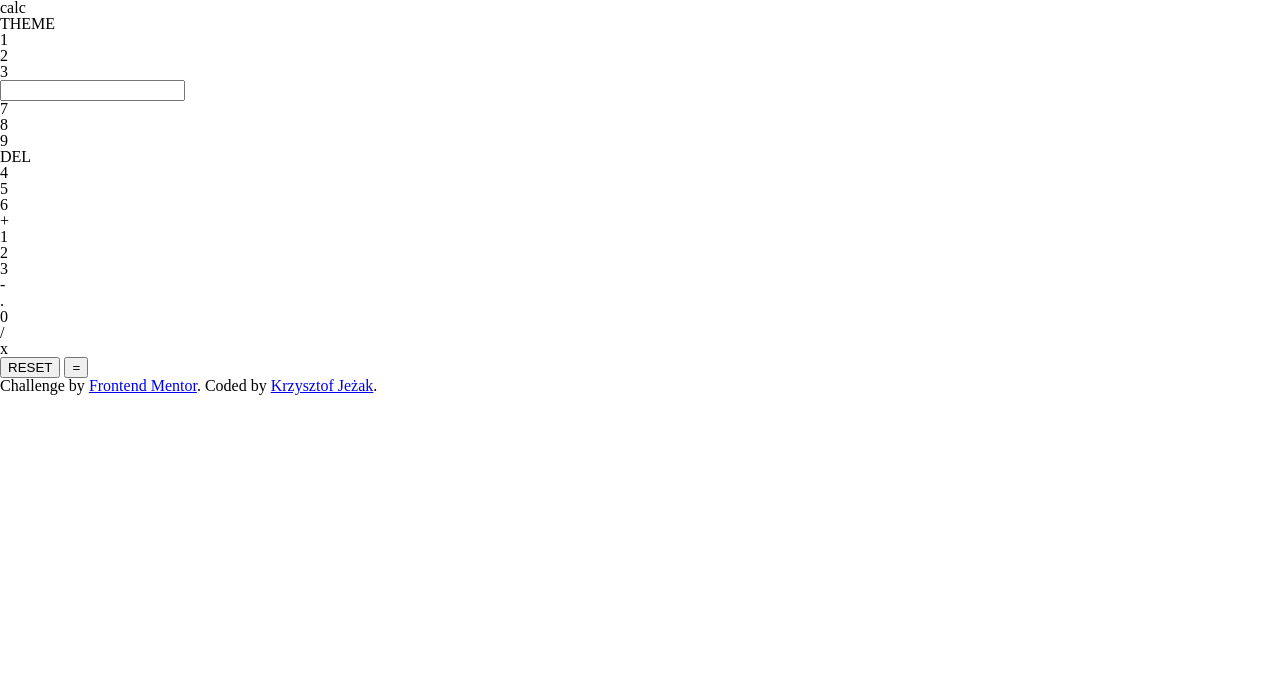
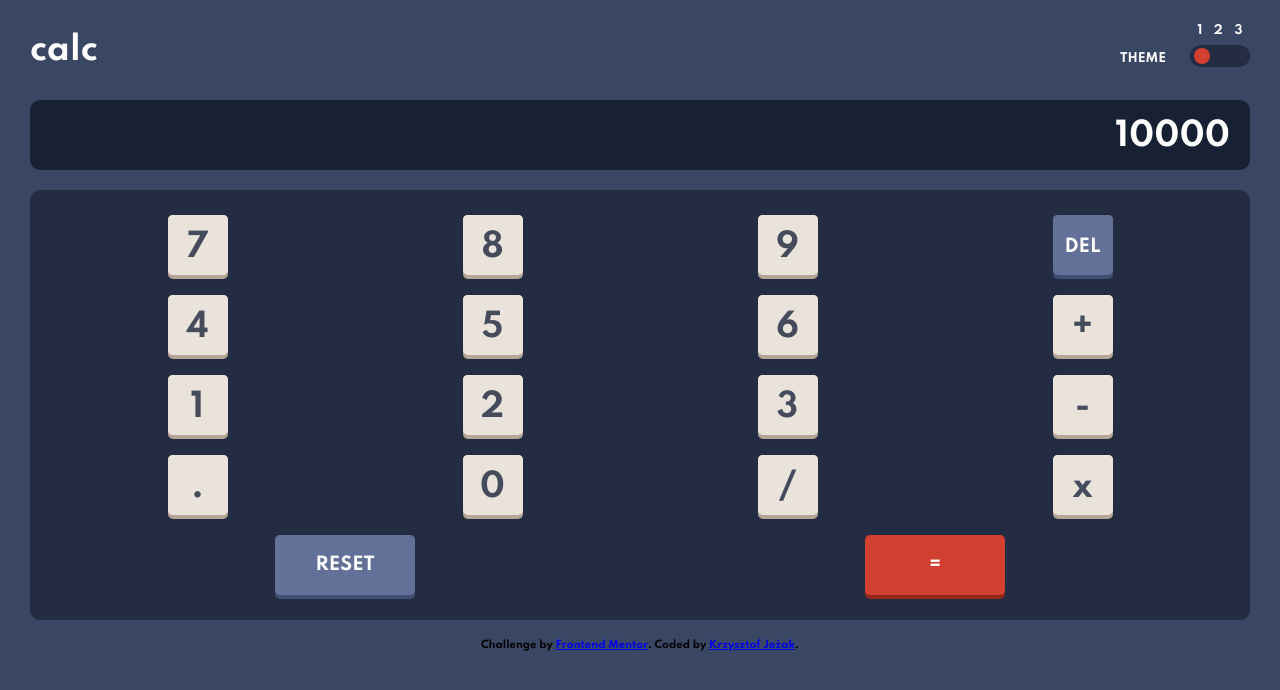
Before and after one commit to Olundir/CalculatorApp, a plain HTML site: page index.html in a window 1280 px wide. Drawn offline with Linux system fonts and the light colour scheme.

Commit message:
done with theme1 css

```diff
--- a/index.html
+++ b/index.html
@@ -9,60 +9,102 @@
     <link rel="stylesheet" href="style.css" />
     <title>Calculator App</title>
   </head>
-  <body>
+  <body class="bodyTheme1">
     <main>
-      <div class="section">
+      <nav class="navTheme1">
         <h1>calc</h1>
-        <div>
+        <div class="navText">
           <h2>THEME</h2>
           <div class="switchContainer">
-            <h4>1</h4>
-            <h4>2</h4>
-            <h4>3</h4>
-            <div id="toggleContainer">
-              <div id="toggle"></div>
+            <div class="toggleNumbers">
+              <h4>1</h4>
+              <h4>2</h4>
+              <h4>3</h4>
+            </div>
+            <div class="toggleContainer toggleCTheme1">
+              <div class="toggle toggleTheme1"></div>
             </div>
           </div>
         </div>
+      </nav>
+      <div class="resultScreenContainer screenTheme1">
+        <div class="result">10000</div>
       </div>
-      <div class="section">
-        <input type="number" name="result" id="result" />
-      </div>
-      <div class="section">
-        <div class="tile digits">7</div>
-        <div class="tile shadow"></div>
-        <div class="tile digits">8</div>
-        <div class="tile shadow"></div>
-        <div class="tile digits">9</div>
-        <div class="tile shadow"></div>
-        <div class="tile delete">DEL</div>
-        <div class="tile shadow"></div>
-        <div class="tile digits">4</div>
-        <div class="tile shadow"></div>
-        <div class="tile digits">5</div>
-        <div class="tile shadow"></div>
-        <div class="tile digits">6</div>
-        <div class="tile shadow"></div>
-        <div class="tile plus">+</div>
-        <div class="tile shadow"></div>
-        <div class="tile digits">1</div>
-        <div class="tile shadow"></div>
-        <div class="tile digits">2</div>
-        <div class="tile shadow"></div>
-        <div class="tile digits">3</div>
-        <div class="tile shadow"></div>
-        <div class="tile minus">-</div>
-        <div class="tile shadow"></div>
-        <div class="tile dot">.</div>
-        <div class="tile shadow"></div>
-        <div class="tile digits">0</div>
-        <div class="tile shadow"></div>
-        <div class="tile divide">/</div>
-        <div class="tile shadow"></div>
-        <div class="tile multiply">x</div>
-        <div class="tile shadow"></div>
-        <button type="reset">RESET</button>
-        <button type="submit">=</button>
+      <div class="keypad keypadTheme1">
+        <div class="keypadContainer">
+          <div class="tile digits">
+            <div class="tile shadowTheme1"></div>
+            <div class="tile inner">7</div>
+          </div>
+          <div class="tile digits">
+            <div class="tile shadowTheme1"></div>
+            <div class="tile inner">8</div>
+          </div>
+          <div class="tile digits">
+            <div class="tile shadowTheme1"></div>
+            <div class="tile inner">9</div>
+          </div>
+          <div class="tile digits">
+            <div class="tile shadowDELTheme1"></div>
+            <div class="tile innerDELTheme1">DEL</div>
+          </div>
+          <div class="tile digits">
+            <div class="tile shadowTheme1"></div>
+            <div class="tile inner">4</div>
+          </div>
+          <div class="tile digits">
+            <div class="tile shadowTheme1"></div>
+            <div class="tile inner">5</div>
+          </div>
+          <div class="tile digits">
+            <div class="tile shadowTheme1"></div>
+            <div class="tile inner">6</div>
+          </div>
+          <div class="tile plus">
+            <div class="tile shadowTheme1"></div>
+            <div class="tile inner">+</div>
+          </div>
+          <div class="tile digits">
+            <div class="tile shadowTheme1"></div>
+            <div class="tile inner">1</div>
+          </div>
+          <div class="tile digits">
+            <div class="tile shadowTheme1"></div>
+            <div class="tile inner">2</div>
+          </div>
+          <div class="tile digits">
+            <div class="tile shadowTheme1"></div>
+            <div class="tile inner">3</div>
+          </div>
+          <div class="tile minus">
+            <div class="tile shadowTheme1"></div>
+            <div class="tile inner">-</div>
+          </div>
+          <div class="tile dot">
+            <div class="tile shadowTheme1"></div>
+            <div class="tile inner">.</div>
+          </div>
+          <div class="tile digits">
+            <div class="tile shadowTheme1"></div>
+            <div class="tile inner">0</div>
+          </div>
+          <div class="tile divide">
+            <div class="tile shadowTheme1"></div>
+            <div class="tile inner">/</div>
+          </div>
+          <div class="tile multiply">
+            <div class="tile shadowTheme1"></div>
+            <div class="tile inner">x</div>
+          </div>
+          <div class="re buttons">
+            <div class="resetShadowTheme1 btn"></div>
+            <button type="button" class="reset btn">RESET</button>
+          </div>
+          <div class="eq buttons">
+            <div class="equalsShadowTheme1 btn"></div>
+            <button type="button" class="equals btn">=</button>
+          </div>
+        </div>
       </div>
     </main>
     <div class="attribution">
--- a/style.css
+++ b/style.css
@@ -0,0 +1,242 @@
+:root {
+  font-size: 10px;
+}
+/* Body */
+body {
+  font-size: 3.2rem;
+  font-family: "Spartan", sans-serif;
+}
+
+.bodyTheme1 {
+  background-color: hsl(222, 26%, 31%);
+}
+.bodyTheme2 {
+}
+.bodyTheme3 {
+}
+
+/* main */
+
+main {
+  padding: 0 3rem;
+}
+
+/* Nav */
+nav {
+  display: flex;
+  align-items: center;
+  justify-content: space-between;
+  height: 10rem;
+  text-align: center;
+}
+.navText {
+  font-size: 1.2rem;
+  display: flex;
+  justify-content: space-between;
+  width: 11rem;
+}
+.switchContainer {
+  display: flex;
+  flex-direction: column;
+  width: 6rem;
+  align-items: center;
+}
+.toggleNumbers {
+  display: flex;
+  justify-content: space-between;
+  width: 4.5rem;
+}
+
+.toggleContainer {
+  width: 6rem;
+  height: 2.25rem;
+  border-radius: 15px;
+  cursor: pointer;
+}
+.toggle {
+  width: 1.6rem;
+  height: 1.6rem;
+  border-radius: 50%;
+  position: relative;
+  top: 0.3rem;
+  left: 0.4rem;
+}
+h2 {
+  position: relative;
+  top: 2rem;
+  right: 2rem;
+}
+h4 {
+  position: relative;
+  bottom: 0.75rem;
+}
+
+.toggleCTheme1 {
+  background-color: hsl(223, 31%, 20%);
+}
+.toggleCTheme2 {
+}
+.toggleCTheme3 {
+}
+
+.toggleTheme1 {
+  background-color: hsl(6, 63%, 50%);
+}
+.toggleTheme2 {
+}
+.toggleTheme3 {
+}
+.navTheme1 {
+  color: hsl(0, 0%, 100%);
+}
+.navTheme2 {
+}
+.navTheme3 {
+}
+
+/* Theme Switch Animation*/
+
+/* Screen */
+.resultScreenContainer {
+  text-align: right;
+  height: 7rem;
+  border-radius: 1rem;
+  margin-bottom: 2rem;
+}
+.result {
+  padding: 2rem;
+}
+
+.screenTheme1 {
+  background-color: hsl(224, 36%, 15%);
+  color: hsl(0, 0%, 100%);
+}
+.screenTheme2 {
+  background-color: hsl(0, 0%, 93%);
+}
+.screenTheme3 {
+}
+
+/* Keypad */
+
+.keypad {
+  border-radius: 1rem;
+}
+
+.keypadContainer {
+  text-align: center;
+  padding: 2.5rem 2rem;
+  display: grid;
+  grid-template-columns: 1fr 1fr 1fr 1fr;
+  grid-template-rows: auto;
+
+  row-gap: 2rem;
+}
+
+/* Tiles that are squares  */
+
+.tile {
+  background-color: hsl(30, 25%, 89%);
+  line-height: 6.5rem;
+  width: 6rem;
+  height: 6rem;
+  border-radius: 0.5rem;
+  justify-self: center;
+}
+
+.inner {
+  position: relative;
+  z-index: 2;
+}
+.innerDELTheme1 {
+  position: relative;
+  z-index: 2;
+  color: white;
+  font-size: 1.75rem;
+  line-height: 6.5rem;
+  background-color: hsl(225, 21%, 49%);
+}
+
+.shadowTheme1 {
+  position: absolute;
+  background-color: hsl(28, 16%, 65%);
+  padding-bottom: 0.4rem;
+  z-index: 1;
+}
+.shadowDELTheme1 {
+  position: absolute;
+  background-color: hsl(224, 28%, 35%);
+  padding-bottom: 0.4rem;
+  z-index: 1;
+}
+
+.keypadTheme1 {
+  background-color: hsl(223, 31%, 20%);
+  color: hsl(221, 14%, 31%);
+}
+.deleteTheme1 {
+  color: hsl(0, 0%, 100%);
+}
+.keypadTheme2 {
+}
+.deleteTheme2 {
+}
+.keypadTheme3 {
+}
+.deleteTheme3 {
+}
+/* Buttons */
+
+.re {
+  grid-column-start: -5;
+  grid-column-end: -3;
+}
+.eq {
+  grid-column-start: -3;
+  grid-column-end: -1;
+}
+.buttons {
+  font-size: 1.75;
+  width: 14rem;
+  height: 6rem;
+  justify-self: center;
+}
+
+.btn {
+  position: relative;
+  width: 14rem;
+  height: 6rem;
+  border: none;
+  border-radius: 0.5rem;
+  font-size: 1.75rem;
+  font-family: "Spartan", sans-serif;
+  color: white;
+  z-index: 2;
+}
+
+.reset {
+  background-color: hsl(225, 21%, 49%);
+}
+.equals {
+  background-color: hsl(6, 63%, 50%);
+}
+
+.resetShadowTheme1 {
+  position: absolute;
+  background-color: hsl(224, 28%, 35%);
+  padding-bottom: 0.4rem;
+  z-index: 1;
+}
+.equalsShadowTheme1 {
+  position: absolute;
+  background-color: hsl(6, 70%, 34%);
+  padding-bottom: 0.4rem;
+  z-index: 1;
+}
+
+/* Attribution */
+.attribution {
+  font-size: 1rem;
+  text-align: center;
+  margin-top: 2rem;
+}
```
Also changed, not shown: 1 other file.
